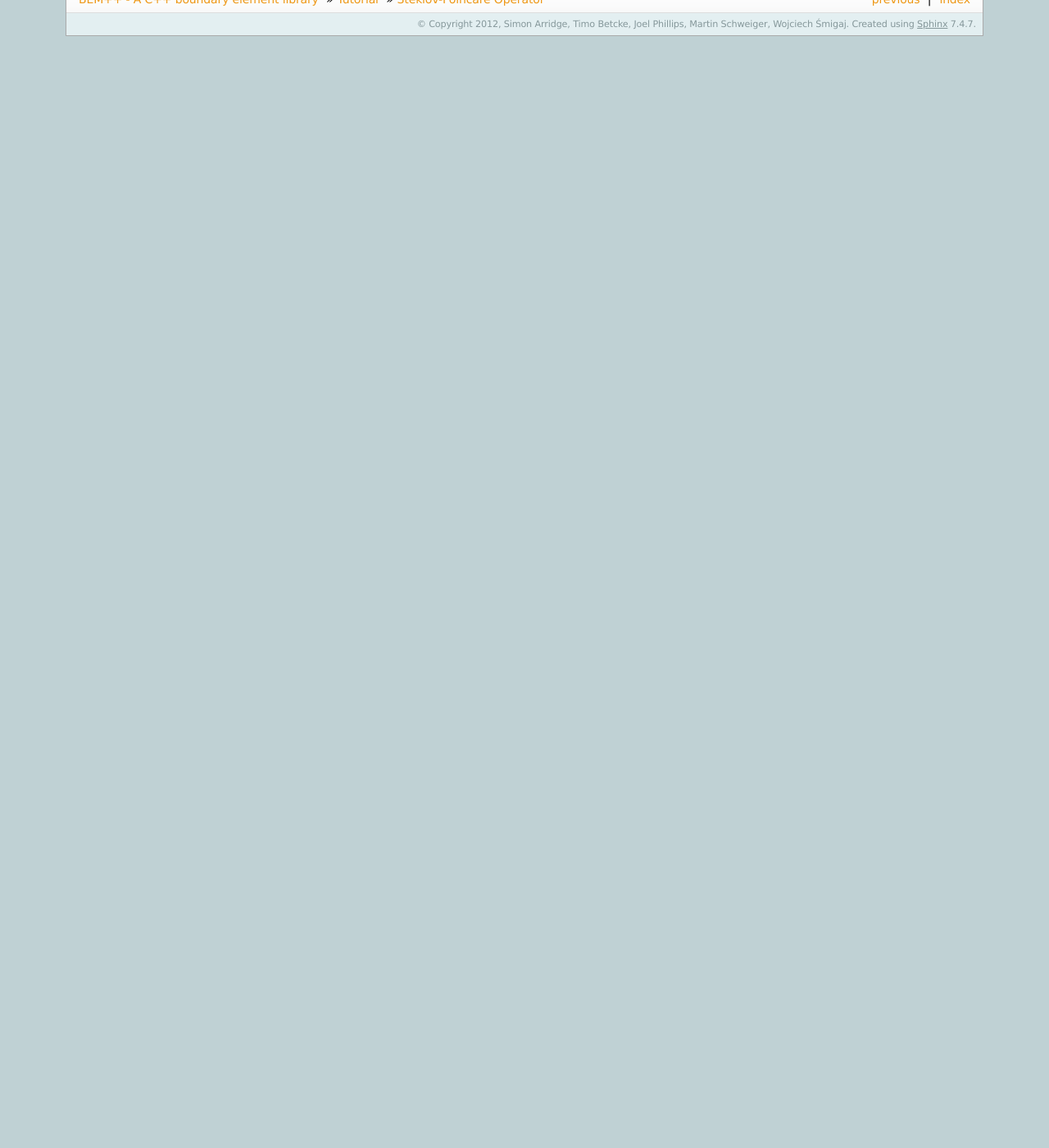
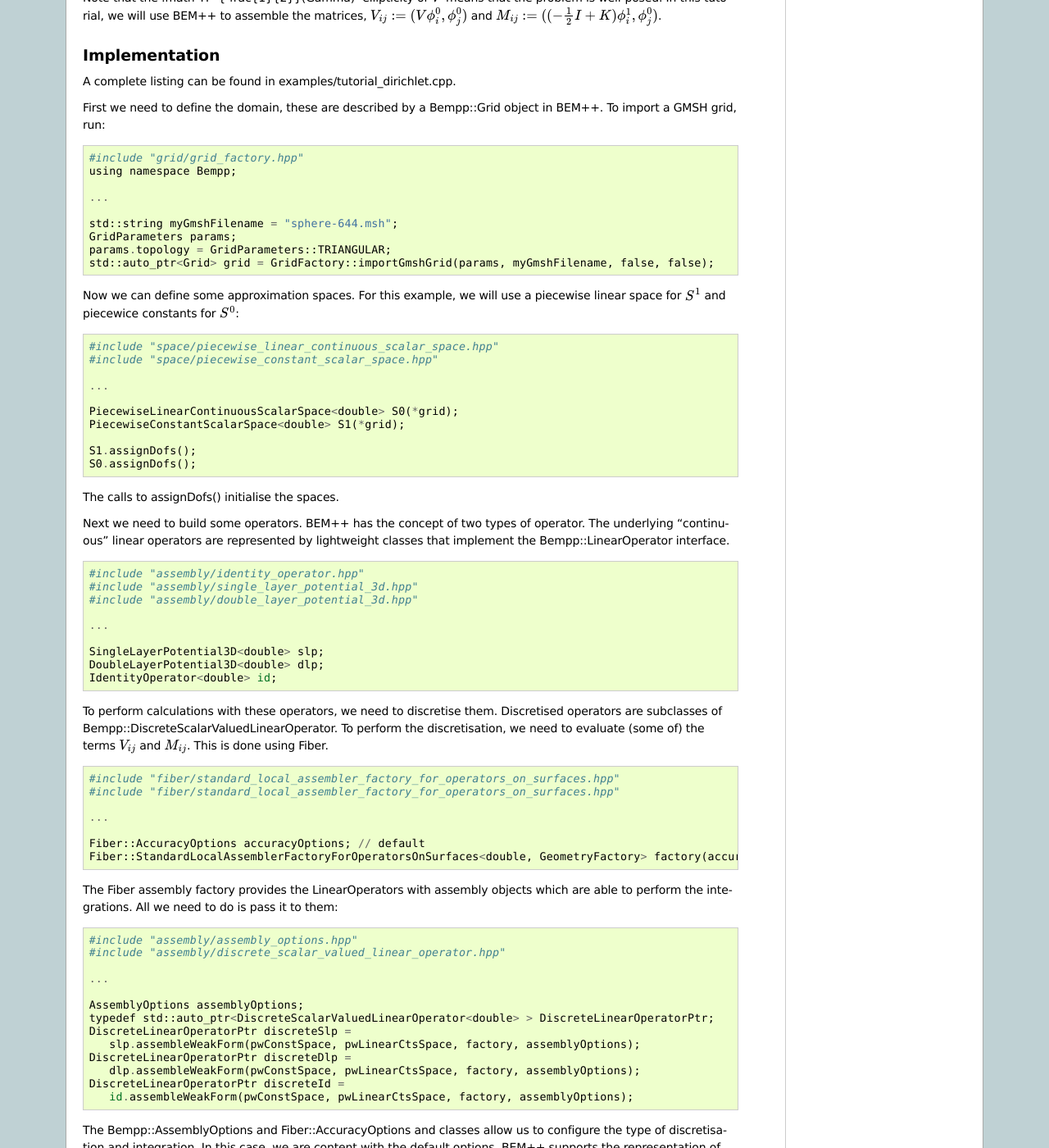
Before and after one commit to evantwout/web, a Sphinx documentation site: the page built from source/tutorial_dirchlet.rst, in a window 1280 px wide and 1400 px high, scrolled down 663 px. Shown: the whole window at 82% size. Built offline with Sphinx 7.4.7, drawn with Linux system fonts in a browser that asks for light colours; formulas are drawn with MathJax 3; before the commit the page ends 900 px from its top, so only the background shows below that; some of the changed text lies outside the part shown.

Commit message:
Dirichlet tutorial

```diff
--- a/source/tutorial_dirchlet.rst
+++ b/source/tutorial_dirchlet.rst
@@ -7,26 +7,143 @@ operator for the exterior Laplace problem.
 Mathematical background
 -----------------------
 Suppose that a (smooth) domain, :math:`\Omega \subset \mathbb R^3` has boundary :math:`\Gamma = \partial \Omega` and
-that :math:`u` is a function satisfying :math:`\triangle u = 0` in :math:`\Omega^c`.  The exterior Dirichlet and Neumann traces,
-:math:`\gamma_0^{ext} u` and :math:`\gamma_1^{ext} u` satisfy
+that :math:`u` is a function satisfying :math:`\triangle u = 0` in :math:`\Omega^c` that decays to zero at infinity.
+The exterior Dirichlet and Neumann traces, :math:`\gamma_0^{ext} u` and :math:`\gamma_1^{ext} u` satisfy
 
 .. math:: V \gamma_1^{ext} u = (-\frac{1}{2} I + K) \gamma_0^{ext} u
     :label: steklov
 
-where :math:`V` and :math:`K` are the single and double layer operators associated with the fundamental solution of
-the Laplace operator.
+where
 
-We suppose that :math:`\{\phi_i, i=1\dots n\}` is a basis for a function space on :math:`\Gamma` and that we
-know the Dirichlet data :math:`\gamma_0^{ext}u =: g = \sum_i g_i \phi_i`.  We will seek an approximation
-to the Neumann data, :math:`\gamma_1^{ext}u \approx b = \sum_i b_i \phi_i` such that :eq:`steklov` is satisfied weakly, i.e.
+.. math::
+    V:H^{-\frac{1}{2}}(\Gamma) \rightarrow H^{\frac{1}{2}}(\Gamma)
 
-.. math:: \sum_i g_i (V \phi_i, \phi_j) = \sum_i b_i((-\frac{1}{2} I + K)\phi_i, \phi_j) \qquad \forall j
+    K:H^{\frac{1}{2}}(\Gamma) \rightarrow H^{\frac{1}{2}}(\Gamma)
+
+are the single and double layer operators associated with the fundamental solution of
+the Laplace operator and :math:`I` is the identity.
+
+Suppose that we have function spaces, :math:`S^0 \subset H^{-\frac{1}{2}}(\Gamma)` and
+:math:`S^1 \subset H^{\frac{1}{2}}(\Gamma)` with bases :math:`\{\phi^0_i, i=1\dots n_0\}`
+and :math:`\{\phi^1_i, i=1\dots n_1\}` respectively and that we know the
+know the Dirichlet data
+
+.. math:`\gamma_0^{ext}u =: g = \sum_i g_i \phi^0_i`.
+
+We will seek an approximation to the Neumann data,
+
+.. math:`\gamma_1^{ext}u \approx b = \sum_i b_i \phi^1_i`
+
+such that :eq:`steklov` is satisfied weakly, i.e.
+
+.. math:: \sum_i g_i (V \phi^0_i, \phi^0_j) = \sum_i b_i((-\frac{1}{2} I + K)\phi^1_i, \phi^0_j) \qquad \forall j
+
+Note that the :math`H^{-\frac{1}{2}}(\Gamma)'-ellipticity of :math:`V` means that the problem is well-posed.
+In this tutorial, we will use BEM++ to assemble the matrices, :math:`V_{ij} := (V \phi^0_i, \phi^0_j)` and
+:math:`M_{ij} := ((-\frac{1}{2} I + K)\phi^1_i, \phi^0_j)`.
+
 
 Implementation
 --------------
+A complete listing can be found in examples/tutorial_dirichlet.cpp.
 
+First we need to define the domain, these are described by a Bempp::Grid object in BEM++. To import a GMSH grid, run::
 
-.. blahmath::
-    V:H^{-\frac{1}{2}}(\Gamma) \rightarrow H^{\frac{1}{2}}(\Gamma)
+   #include "grid/grid_factory.hpp"
+   using namespace Bempp;
 
-    K:H^{\frac{1}{2}}(\Gamma) \rightarrow H^{\frac{1}{2}}(\Gamma)
+   ...
+
+   std::string myGmshFilename = "sphere-644.msh";
+   GridParameters params;
+   params.topology = GridParameters::TRIANGULAR;
+   std::auto_ptr<Grid> grid = GridFactory::importGmshGrid(params, myGmshFilename, false, false);
+
+Now we can define some approximation spaces.  For this example, we will use a piecewise linear space for :math:`S^1`
+and piecewice constants for :math:`S^0`::
+
+   #include "space/piecewise_linear_continuous_scalar_space.hpp"
+   #include "space/piecewise_constant_scalar_space.hpp"
+
+   ...
+
+   PiecewiseLinearContinuousScalarSpace<double> S0(*grid);
+   PiecewiseConstantScalarSpace<double> S1(*grid);
+
+   S1.assignDofs();
+   S0.assignDofs();
+
+The calls to assignDofs() initialise the spaces.
+
+Next we need to build some operators.  BEM++ has the concept of two types of operator.  The underlying "continuous"
+linear operators are represented by lightweight classes that implement the Bempp::LinearOperator interface.
+
+::
+
+   #include "assembly/identity_operator.hpp"
+   #include "assembly/single_layer_potential_3d.hpp"
+   #include "assembly/double_layer_potential_3d.hpp"
+
+   ...
+
+   SingleLayerPotential3D<double> slp;
+   DoubleLayerPotential3D<double> dlp;
+   IdentityOperator<double> id;
+
+To perform calculations with these operators, we need to discretise them.  Discretised operators are subclasses
+of Bempp::DiscreteScalarValuedLinearOperator.  To perform the discretisation, we need to evaluate (some of) the terms
+:math:`V_{ij}` and :math:`M_{ij}`.  This is done using Fiber.
+
+::
+
+   #include "fiber/standard_local_assembler_factory_for_operators_on_surfaces.hpp"
+   #include "fiber/standard_local_assembler_factory_for_operators_on_surfaces.hpp"
+
+   ...
+
+   Fiber::AccuracyOptions accuracyOptions; // default
+   Fiber::StandardLocalAssemblerFactoryForOperatorsOnSurfaces<double, GeometryFactory> factory(accuracyOptions);
+
+The Fiber assembly factory provides the LinearOperators with assembly objects which are able to perform
+the integrations.  All we need to do is pass it to them:
+
+::
+
+   #include "assembly/assembly_options.hpp"
+   #include "assembly/discrete_scalar_valued_linear_operator.hpp"
+
+   ...
+
+   AssemblyOptions assemblyOptions;
+   typedef std::auto_ptr<DiscreteScalarValuedLinearOperator<double> > DiscreteLinearOperatorPtr;
+   DiscreteLinearOperatorPtr discreteSlp =
+      slp.assembleWeakForm(pwConstSpace, pwLinearCtsSpace, factory, assemblyOptions);
+   DiscreteLinearOperatorPtr discreteDlp =
+      dlp.assembleWeakForm(pwConstSpace, pwLinearCtsSpace, factory, assemblyOptions);
+   DiscreteLinearOperatorPtr discreteId =
+      id.assembleWeakForm(pwConstSpace, pwLinearCtsSpace, factory, assemblyOptions);
+
+The Bempp::AssemblyOptions and Fiber::AccuracyOptions and classes allow us to configure the type of
+discretisation and integration.  In this case, we are content with the default options.  BEM++ supports
+the representation of the discrete operator in several forms.  In this example we're just going to ask
+for dense local Matrices, which are managed using the Armadillo C++ linear algebra library.
+
+::
+
+   #include <armadillo>
+
+   ...
+
+   arma::Mat<double> M = -0.5 * discreteId->asMatrix() + discreteDlp->asMatrix();
+   arma::Mat<double> V = discreteSlp->asMatrix();
+
+Finally, we can solve the system. Both the bases that we have used are nodal, so determining the :math:`g_i`
+and interpreting the :math:`b_i` is straightforward.  In this case, we're imposing constant Dirichlet data.
+On the unit sphere contained in sphere-644.msh, this means that the exterior Laplace solution is :math:`\frac{1}{r}`,
+so we expect the Neumann data to be uniformly equal to -1
+
+::
+
+   arma::Col<double> g = arma::ones(linearCtsSpace.globalDofCount(), 1);
+   arma::Col<double> b = arma::solve(V, M * g);
+   std::cout<<"Neumann coefficients"<<b;
```
